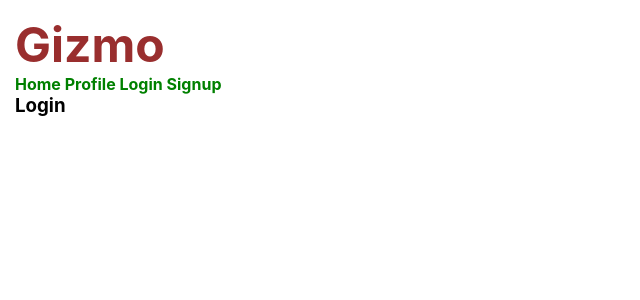
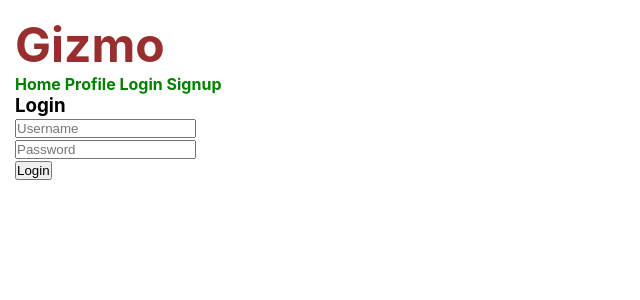
Before and after one commit to moathdlaimi/gizmo, a React (Create React App) app: page /login in a window 1280 px wide. Shown: the top 300 px of the page, without its empty margins (0-640 px from the left). Built offline with nearby package versions, Linux system fonts and the light colour scheme; no server answers.

Commit message:
styling home component

```diff
--- a/src/components/Login.js
+++ b/src/components/Login.js
@@ -3,8 +3,17 @@ import React from 'react'
 class Login extends React.Component {
   render () {
     return (
+      <>
+        <h3>Login</h3>
+        <div>
+          <form>
+            <input  type="text" placeholder="Username" required/><br/>
+            <input  type="password" placeholder="Password" required/><br/>
+            <input type="submit" value="Login"/>
 
-        <h3>Login</h3>
+          </form>
+        </div>
+      </>
     )
   }
 }
--- a/src/components/Profile.js
+++ b/src/components/Profile.js
@@ -33,10 +33,12 @@ class Profile extends React.Component {
       return (
         <div>
         <h1>Your Tools</h1>
-        {tools.map(
+        {
+          tools.map(
           (tool) => {
             return (
-              <>
+              <div className="profile-tool">
+              <img className="tool-img" src={tool.img}/>
               <h1>{tool.title}</h1>
               <button onClick={this.toggleShowEdit}>Edit Tool</button>
               <button value={tool.id} onClick={deleteTool}>Delete Tool</button>
@@ -51,10 +53,11 @@ class Profile extends React.Component {
                   <input type="submit" value="Update Tool"/>
                 </form>
               </div>: null }
-              </>
+              </div>
             )
 
-        })}
+        })
+      }
         <br/>
         <button onClick={this.toggleShowNew}>Add new Tool</button>
         { this.state.showNew ?
--- a/src/css/Home.css
+++ b/src/css/Home.css
@@ -12,7 +12,11 @@
 }
 
 .tool{
-  width: 100%;
+  transition: 1s;
+}
+.tool:hover{
+  transition: 1s;
+  transform: translate(5px,0);
 }
 
 .tool-img{
```
